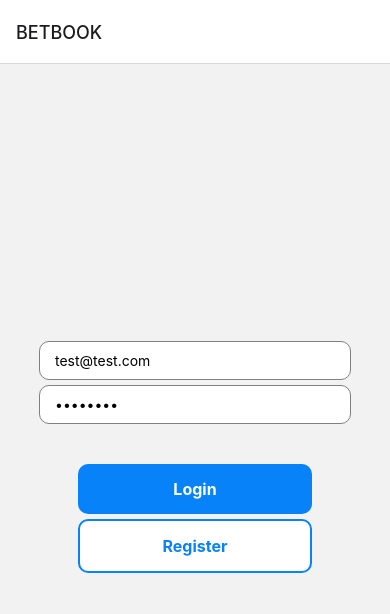
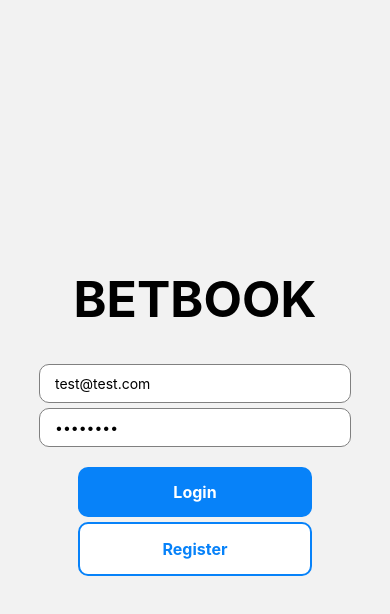
Before and after one commit to Smoopfrog/bet-book, a React Native app: screen / in a window 390 px wide. Shown: the top 614 px of the page. Built offline with nearby package versions, Linux system fonts and the light colour scheme; no server answers.

Commit message:
change login page title

```diff
--- a/App.js
+++ b/App.js
@@ -13,7 +13,7 @@ const App = () => {
   return (
     <NavigationContainer>
       <Stack.Navigator>
-        <Stack.Screen name="LoginScreen" options={{ title: "BETBOOK" }}>
+        <Stack.Screen name="LoginScreen" options={{ headerShown: false }}>
           {() => <LoginScreen setBets={setBets} />}
         </Stack.Screen>
         <Stack.Screen name="Home" options={{ title: "BETBOOK" }}>
--- a/components/LoginScreen.js
+++ b/components/LoginScreen.js
@@ -62,6 +62,9 @@ const LoginScreen = ({ setBets }) => {
   return (
     <KeyboardAvoidingView style={styles.container} behavior="padding">
       <View style={styles.inputContainer}>
+        <View style={styles.titleContainer}>
+          <Text style={styles.title}>BETBOOK</Text>
+        </View>
         <TextInput
           placeholder="Email"
           value={email}
@@ -100,6 +103,16 @@ const styles = StyleSheet.create({
     justifyContent: "center",
     alignItems: "center",
   },
+  titleContainer: {
+    justifyContent: "center",
+    alignItems: "center",
+    marginBottom:30,
+  },
+  title: {
+    fontSize: 50,
+    fontWeight: 700,
+  },
+
   inputContainer: {
     width: "80%",
   },
@@ -117,7 +130,7 @@ const styles = StyleSheet.create({
     width: "60%",
     justifyContent: "center",
     alignItems: "center",
-    marginTop: 40,
+    marginTop: 20,
   },
   button: {
     backgroundColor: "#0782F9",
```
